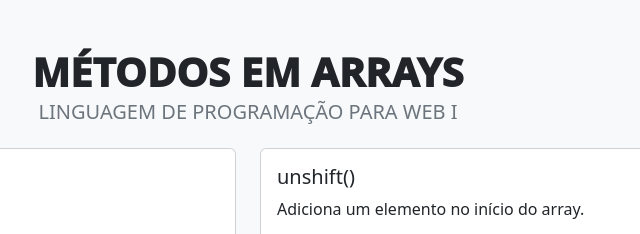
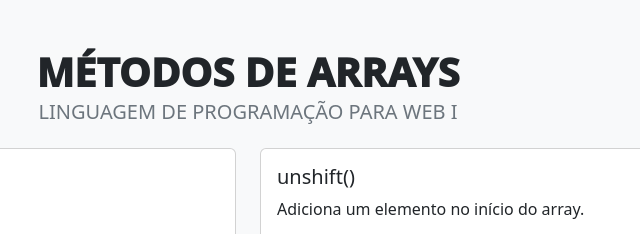
Before and after one commit to murs77r/LingProgWeb-Atividade-1S25.Faculdade, a plain HTML site: page index.html in a window 1280 px wide. Shown: the top 234 px of the page, 392-1032 px from the left. Drawn offline with nearby package versions, Linux system fonts and the light colour scheme.

Commit message:
Corrige títulos e seções no README e index.html para manter consistência na nomenclatura de "Métodos de Arrays".

```diff
--- a/index.html
+++ b/index.html
@@ -3,12 +3,12 @@
 <head>
     <meta charset="UTF-8">
     <meta name="viewport" content="width=device-width, initial-scale=1.0">
-    <title>Métodos em Arrays</title>
+    <title>Métodos de Arrays</title>
     <link href="https://cdn.jsdelivr.net/npm/bootstrap@5.3.2/dist/css/bootstrap.min.css" rel="stylesheet">
 </head>
 <body class="bg-light">
     <div class="container py-5">
-        <h1 style="font-weight: 1000" class="mb-1 text-center">MÉTODOS EM ARRAYS</h1>
+        <h1 style="font-weight: 1000" class="mb-1 text-center">MÉTODOS DE ARRAYS</h1>
         <h5 class="mb-4 text-center text-secondary" style="font-weight: 400;">LINGUAGEM DE PROGRAMAÇÃO PARA WEB I</h5>
         <div class="row g-4">
             <div class="col-md-6">
```
Also changed, not shown: 1 other file.
